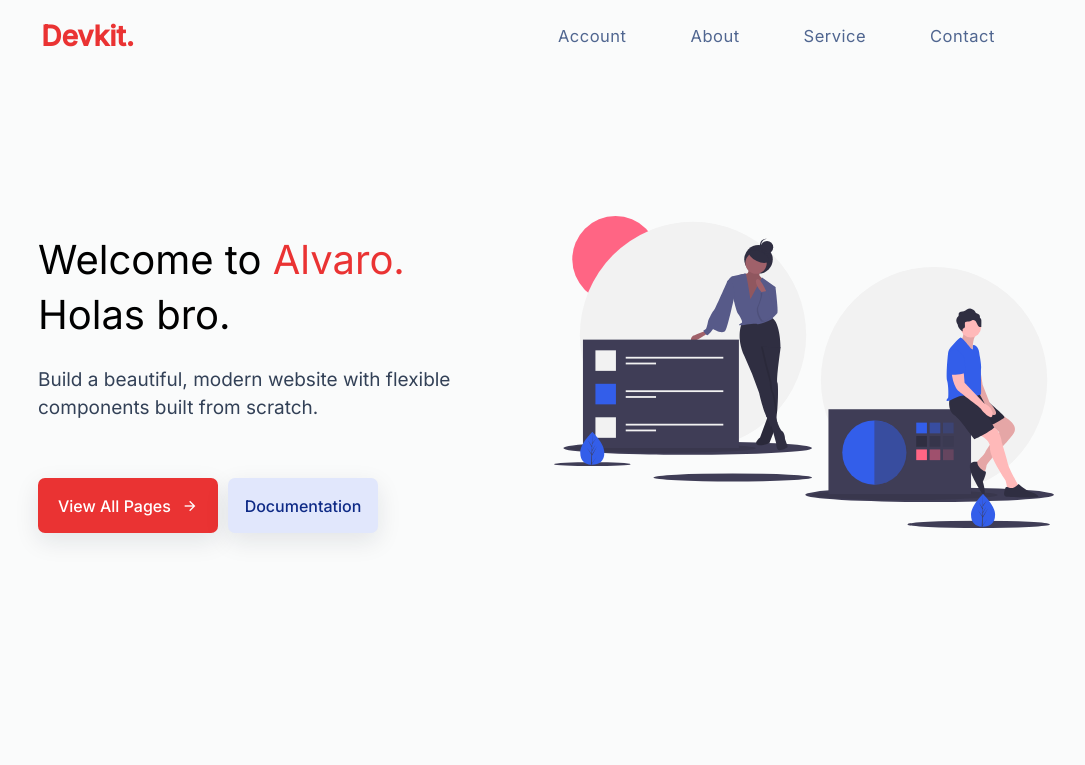
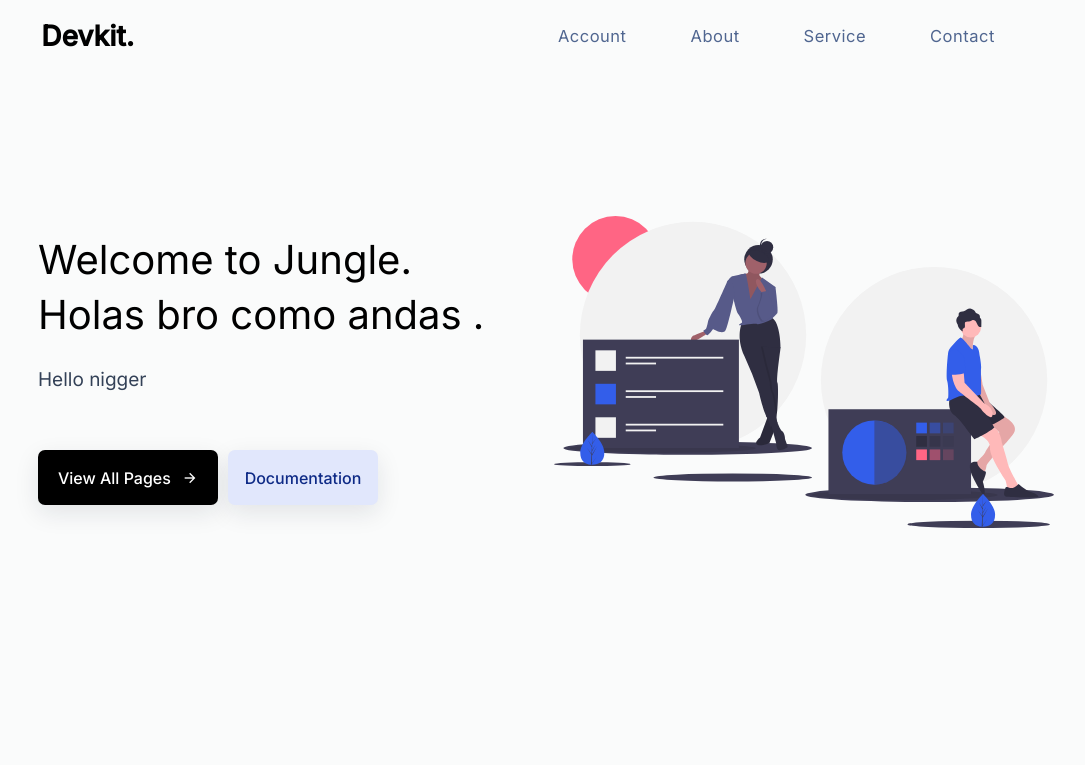
Before and after one commit to AlbarnT5/alvaro_proyecto1, a plain HTML site: page index.html in a window 1280 px wide. Shown: the top 765 px of the page, without its empty margins (106-1191 px from the left). Drawn offline with nearby package versions, Linux system fonts and the light colour scheme.

Commit message:
rama1 edicion1

```diff
--- a/css/style.css
+++ b/css/style.css
@@ -15,7 +15,7 @@
 
 /* ==== CSS VARIABLES ==== */
 :root {
-  --primary-color: #ea3333;
+  --primary-color: #000000;
   --link-color: #506690;
   --btn-hover-color: #2b50c7;
   --lg-heading: #161c2d;
--- a/index.html
+++ b/index.html
@@ -59,13 +59,13 @@
         <div class="grid-cols-2">
           <div class="grid-item-1">
             <h1 class="main-heading">
-              Welcome to <span>Alvaro.</span>
+              Welcome to <span>Jungle.</span>
               <br />
-              Holas bro.
+              Holas bro
+              como andas .
             </h1>
             <p class="info-text">
-              Build a beautiful, modern website with flexible components built
-              from scratch.
+              Hello nigger
             </p>
 
             <div class="btn_wrapper">
```
